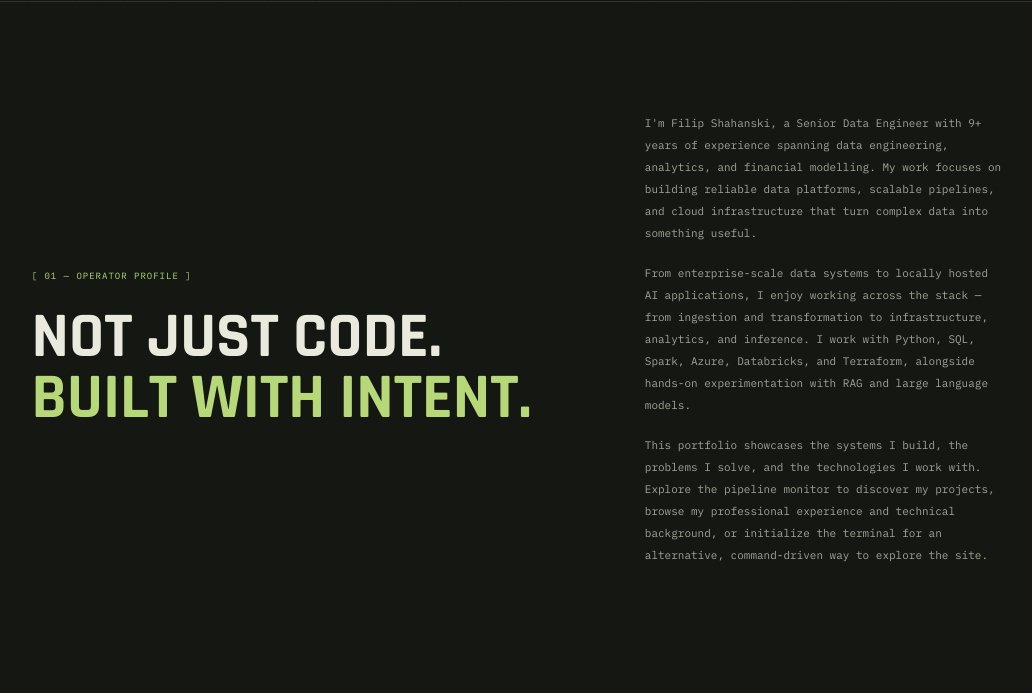
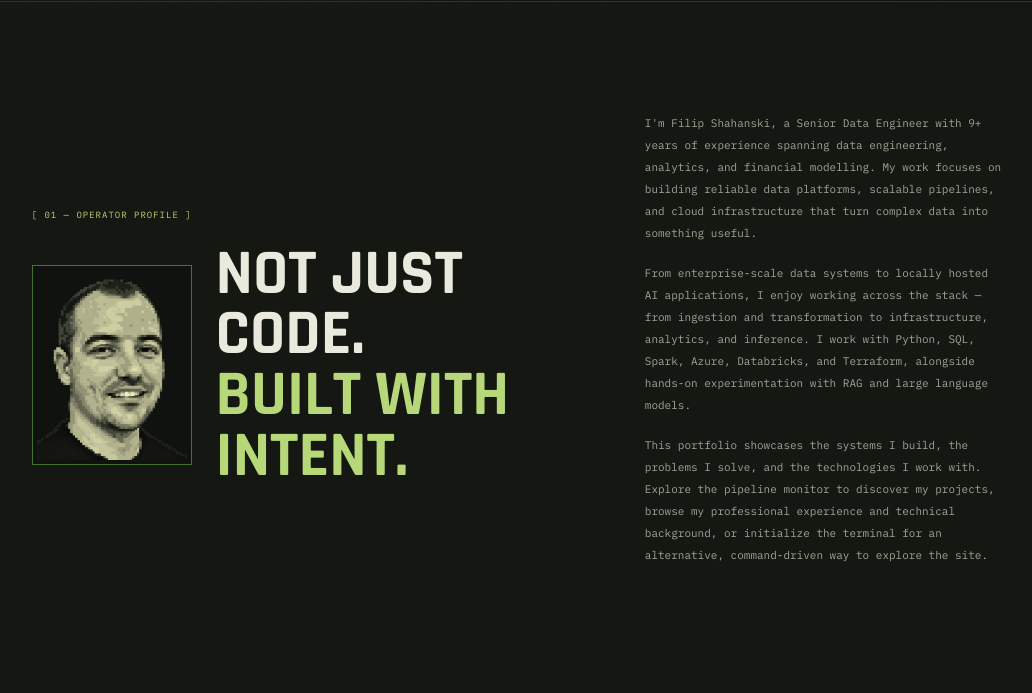
Before and after one commit to filip-dev-portfolio/personal-portfolio, a FastAPI app: page / in a window 1280 px wide. Shown: the part 835-1528 px from the top of the page, without its empty margins (122-1154 px from the left). Run offline with FastAPI, Linux system fonts and the light colour scheme.

Commit message:
feature(picture): adding portrait to about

```diff
--- a/app/static/css/style.css
+++ b/app/static/css/style.css
@@ -3699,3 +3699,59 @@ button:focus-visible .binary-hover-cell,
         height: 5px;
     }
 }
+#about .about-heading .about-portrait {
+    grid-column: 2;
+    grid-row: 1;
+    display: block;
+    position: static;
+    width: 160px;
+    height: 200px;
+    max-width: 100%;
+    box-sizing: border-box;
+    object-fit: cover;
+    object-position: center top;
+    margin: 0;
+    padding: 4px;
+    border: 1px solid rgba(153, 255, 102, 0.4);
+    background: #10120f;
+    /* filter: grayscale(100%) contrast(1.05); */
+    transition: filter 0.3s ease;
+}
+
+.about-title-row {
+    display: flex;
+    align-items: center;
+    gap: 24px;
+}
+
+.about-title-row .about-portrait {
+    width: 110px;
+    height: 138px;
+    flex-shrink: 0;
+    object-fit: cover;
+    object-position: center top;
+    margin: 0;
+    padding: 4px;
+    border: 1px solid rgba(153, 255, 102, 0.4);
+    /* filter: grayscale(100%); */
+}
+
+.about-title-row h2 {
+    margin: 0;
+}
+
+#about .section-index {
+    display: block;
+    margin-bottom: 24px;
+}
+
+@media (max-width: 600px) {
+    .about-title-row {
+        gap: 14px;
+    }
+
+    .about-title-row .about-portrait {
+        width: 75px;
+        height: 95px;
+    }
+}
--- a/app/templates/index.html
+++ b/app/templates/index.html
@@ -186,11 +186,18 @@
     <section class="next-section" id="about">
         <div class="about-heading">
             <span class="section-index">[ 01 — OPERATOR PROFILE ]</span>
-
-            <h2>
-                NOT JUST CODE.<br>
-                <span>BUILT WITH INTENT.</span>
-            </h2>
+            <div class="about-title-row">
+                <img
+                    class="about-portrait"
+                    src="/static/images/filip-portrait.png"
+                    alt="Portrait of Filip Shahanski"
+                    loading="lazy"
+                >
+                <h2>
+                    NOT JUST CODE.<br>
+                    <span>BUILT WITH INTENT.</span>
+                </h2>
+            </div>
         </div>
 
         <div class="about-content">
```
Also changed, not shown: docs/index.html (+12 -5 lines), docs/static/css/style.css (+56 -0 lines), app/static/images/filip-portrait.png (added), 1 other file.
